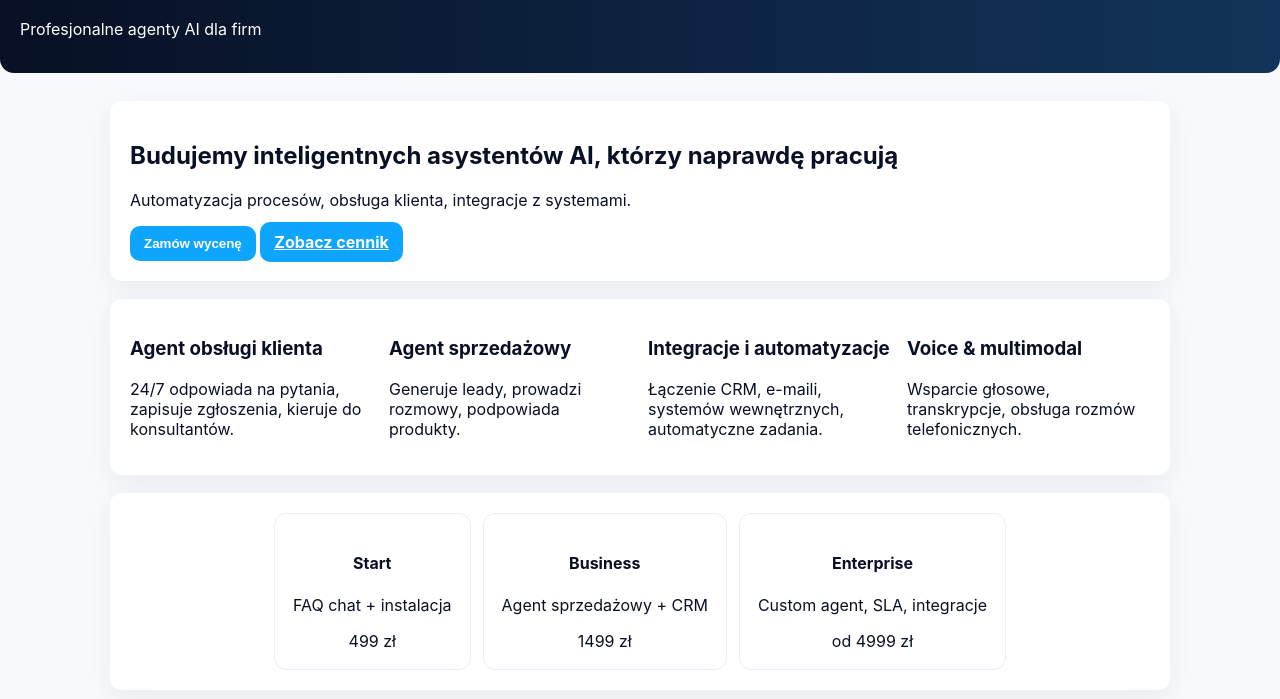
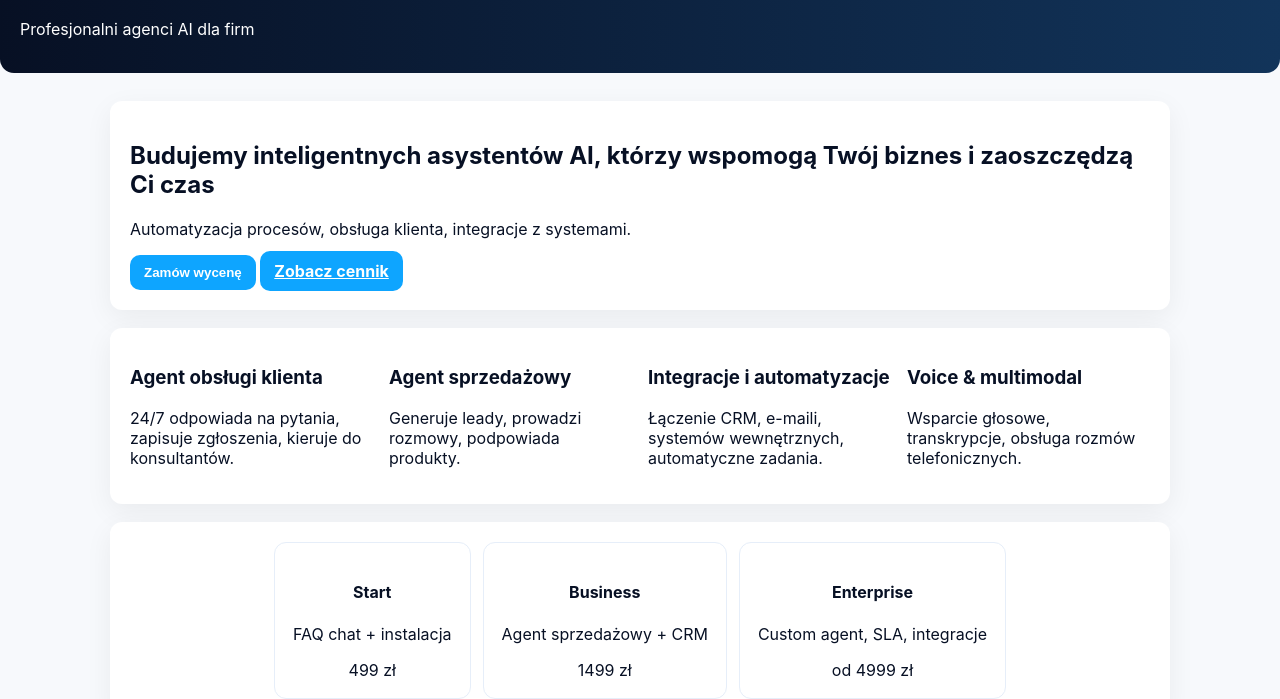
Before and after one commit to majsterprod-rgb/majsterprod-rgb.github.io, a plain HTML site: page index.html in a window 1280 px wide. Shown: the part 131-830 px from the top of the page. Drawn offline with Linux system fonts and the light colour scheme.

Commit message:
Update index.html

```diff
--- a/index.html
+++ b/index.html
@@ -8,7 +8,7 @@
   <meta name="keywords" content="AI, agent AI, chatbot, automatyzacja, CRM, integracje">
   <!-- Open Graph -->
   <meta property="og:title" content="AI Agents — Agenci AI dla firm">
-  <meta property="og:description" content="Tworzymy zaawansowane agenty AI: chat, automatyzacje, integracje CRM, voice assistants.">
+  <meta property="og:description" content="Tworzymy zaawansowane agentów AI: chat, automatyzacja, integracje CRM, voice assistants.">
   <meta property="og:image" content="logo.svg">
   <link rel="icon" href="logo.svg">
   <link rel="stylesheet" href="style.css">
@@ -27,7 +27,7 @@
       <img src="logo.svg" alt="AI Agents logo" class="logo">
       <div>
         <h1>AI Agents</h1>
-        <p class="tag">Profesjonalne agenty AI dla firm</p>
+        <p class="tag">Profesjonalni agenci AI dla firm</p>
       </div>
     </div>
     <div class="header-actions">
@@ -38,7 +38,7 @@
 
   <main class="container">
     <section class="hero card">
-      <h2>Budujemy inteligentnych asystentów AI, którzy naprawdę pracują</h2>
+      <h2>Budujemy inteligentnych asystentów AI, którzy wspomogą Twój biznes i zaoszczędzą Ci czas</h2>
       <p class="muted">Automatyzacja procesów, obsługa klienta, integracje z systemami.</p>
       <div class="cta-row">
         <button class="btn" id="orderBtn">Zamów wycenę</button>
```
